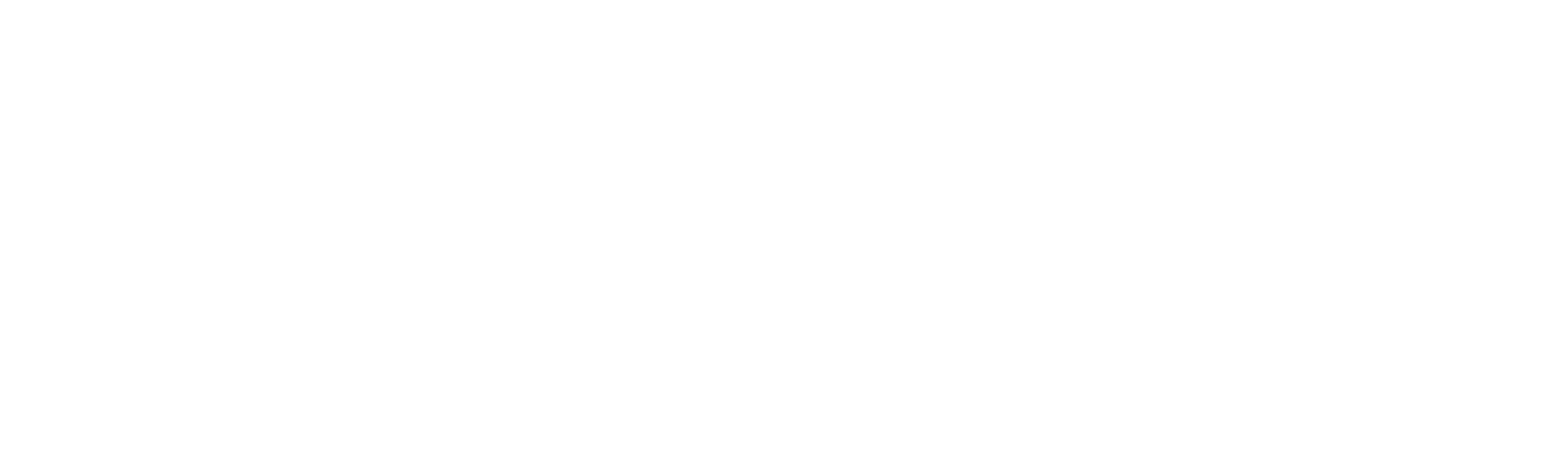
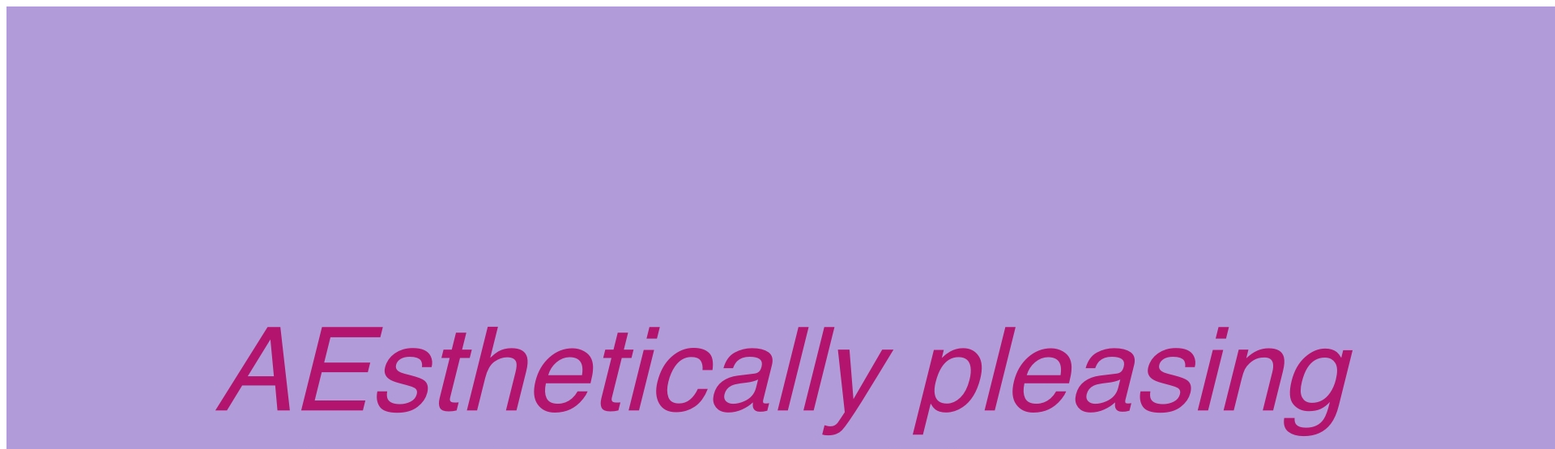
Before and after one commit to Niri04/CV, a plain HTML site: page CV/index.html in a window 1280 px wide. Shown: the top 555 px of the page at 81% size, 1920 px wide, since content can reach past the window. Drawn offline with Linux system fonts and the light colour scheme.

Commit message:
Changement d'emplacement + ajout image

```diff
--- a/index.html
+++ b/CV/index.html
@@ -4,6 +4,9 @@
     <title>Mon CV</title>
 </head>
 <body>
-
+    <img
+        src="AEsthetically pleasing.jpg"
+        alt="AEsthetically"
+    >
 </body>
 </html>
```
